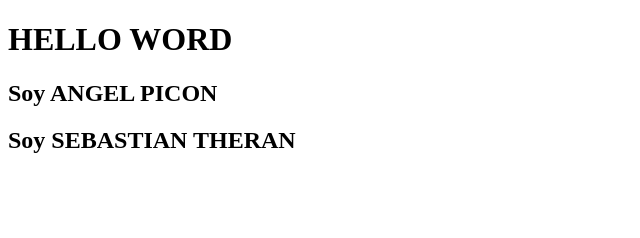
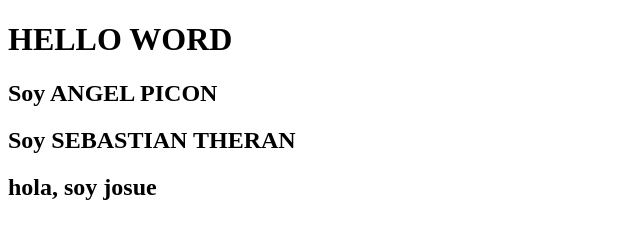
Before and after one commit to AngelPicon123/Borrable, a plain HTML site: page index.html in a window 1280 px wide. Shown: the whole page, without its empty margins (0-640 px from the left). Drawn offline with Linux system fonts and the light colour scheme.

Commit message:
soy un commit

```diff
--- a/index.html
+++ b/index.html
@@ -9,5 +9,6 @@
     <h1>HELLO WORD</h1>
     <h2>Soy ANGEL PICON</h2>
     <h2>Soy SEBASTIAN THERAN</h2>
+    <h2>hola, soy josue</h2>
 </body>
 </html>
```
